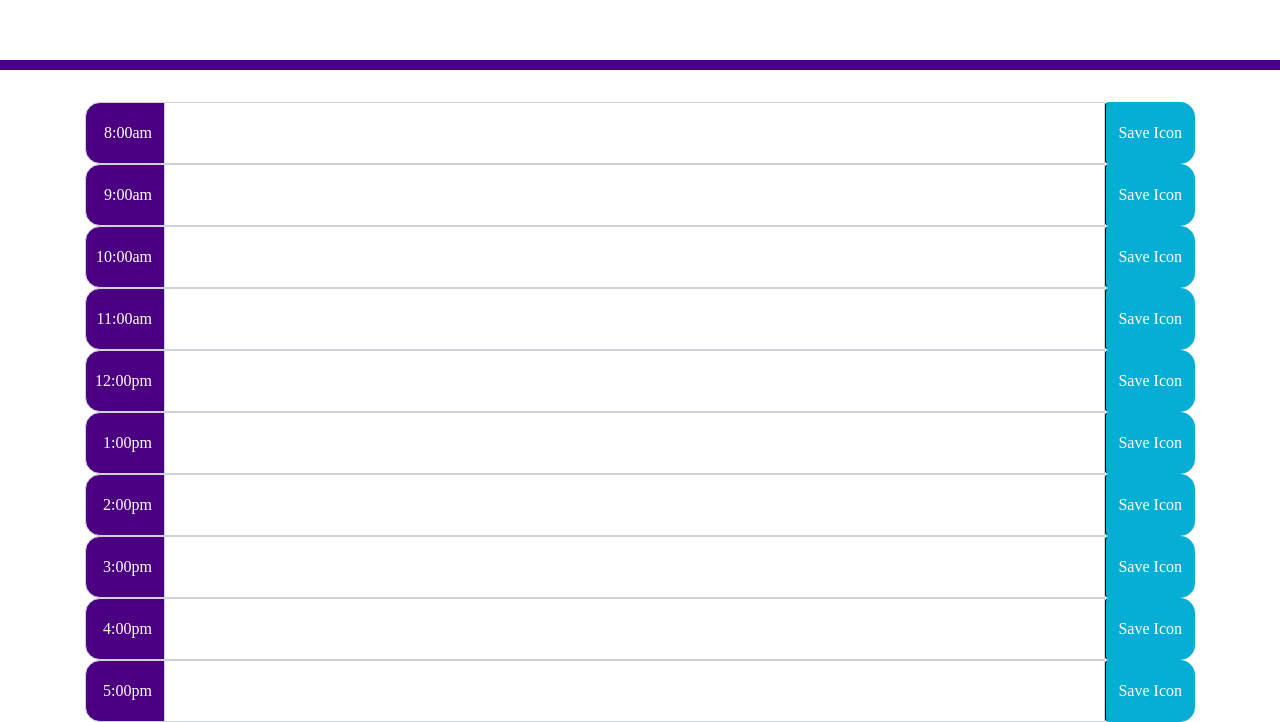
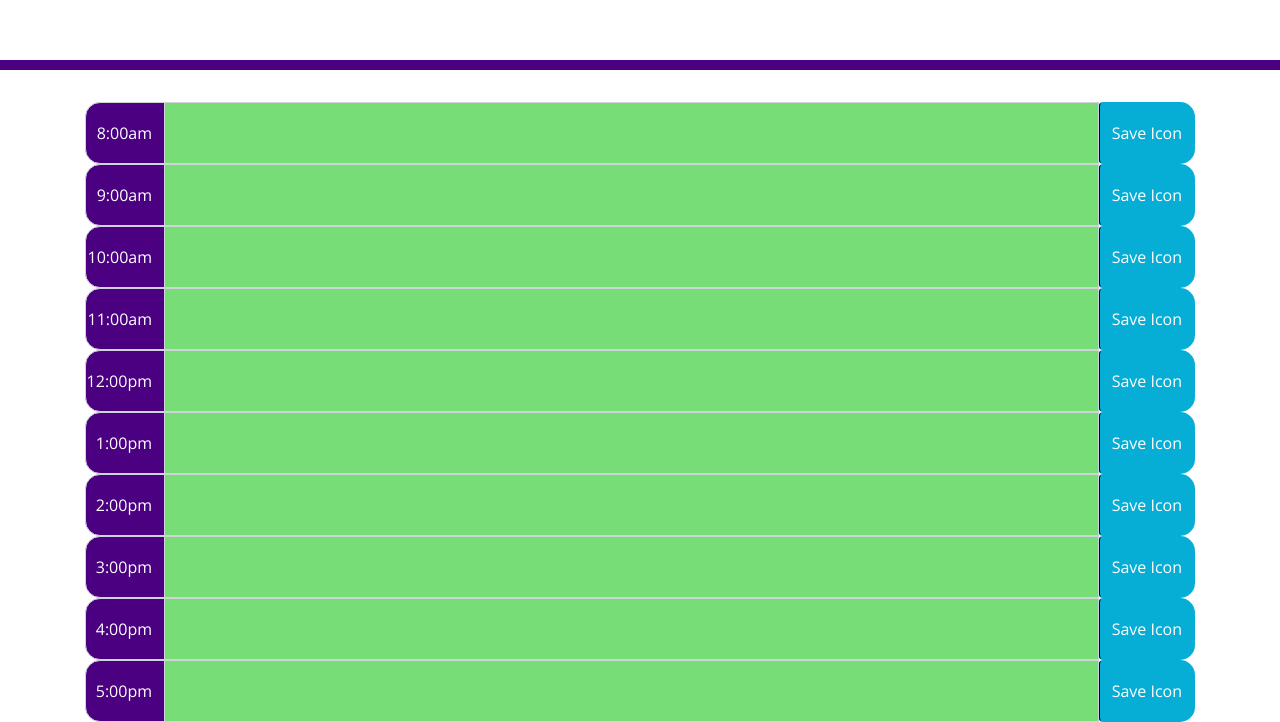
Before and after one commit to BetsyPetering/Day-Planner, a plain HTML site: page index.html in a window 1280 px wide. Shown: the part 174-896 px from the top of the page. Drawn offline with nearby package versions, Linux system fonts and the light colour scheme.

Commit message:
completed project

```diff
--- a/Assets/css/style.css
+++ b/Assets/css/style.css
@@ -35,6 +35,7 @@ textarea {
 
 .row {
   white-space: pre-wrap;
+  color: #000000;
   height: 80px;
   border-top: 1px solid white;;
 }
@@ -47,17 +48,17 @@ textarea {
 
 .past {
   background-color: #d3d3d3;
-  color: white;
+  color: #000000;
 }
 
 .present {
-  background-color: #ff6961;
-  color: white;
+  background-color: #ff61e5;
+  color: #000000;
 }
 
 .future {
   background-color: #77dd77;
-  color: white;
+  color: #000000;
 }
 
 .saveBtn {
--- a/Assets/js/script.js
+++ b/Assets/js/script.js
@@ -1,6 +1,3 @@
-console.log("hello");
-
-
 var info8 = document.getElementById("t8:00");
 var info9 = document.getElementById("t9:00");
 var info10 = document.getElementById("t10:00");
@@ -23,25 +20,34 @@ info15.innerHTML = localStorage.getItem("t3:00");
 info16.innerHTML = localStorage.getItem("t4:00");
 info17.innerHTML = localStorage.getItem("t5:00");
 
+currentHour = moment().format('HH');
 
+$("textarea").each(function() {
+    console.log($(this));
+    if (parseInt($(this).parent().attr("id")) < parseInt(currentHour) ) {
+        $(this).removeClass("present");
+        $(this).removeClass("future");
+        $(this).addClass( "past" )
+    } else if (parseInt($(this).parent().attr("id")) > parseInt(currentHour) ) {
+        $(this).removeClass("present");
+        $(this).removeClass("past");
+        console.log($(this).parent().attr("id"));
+        $(this).addClass( "future" )
+    } else {
+        $(this).removeClass("past");
+        $(this).removeClass("future");
+        $(this).addClass( "present" )
+    }
+});
 
 const today = document.getElementById("currentDay");
 today.innerHTML = moment().format('dddd, MMMM Do YYYY, h:mm a');
 
-$(".saveBtn").on("click", saveInfo);  //this covers all #saveBtn tags
+$(".saveBtn").on("click", saveInfo);
+console.log($(".saveBtn").on("click", saveInfo));
 
 function saveInfo() {
     localStorage.setItem(this.id, $(this).siblings(".form-control").val())
     console.log(this.id);
     console.log($(this));
 }
-
-//if time = after, then set class to pass
-//if time = now, then set class to present
-//if time = future, then set class to future
-
-// each time-block loop for the time
-// $(".time-block").each()
-//need a class input-group-prepend check to see if past, current, futuee
-//do military time and change to hours ONLY
-//then compare the hours (military time)
--- a/index.html
+++ b/index.html
@@ -10,92 +10,87 @@
     integrity="sha384-50oBUHEmvpQ+1lW4y57PTFmhCaXp0ML5d60M1M7uH2+nqUivzIebhndOJK28anvf" crossorigin="anonymous" />
   <link href="https://fonts.googleapis.com/css?family=Open+Sans&display=swap" rel="stylesheet" />
   <script src="./Assets/js/script.js" defer></script>
+  <link rel="stylesheet" href="./Assets/css/reset.css" />
   <link rel="stylesheet" href="./Assets/css/style.css" />
-  <link rel="stylesheet" href="./Assets/css/reset.css" />
   <title>Work Day Scheduler</title>
 </head>
 
 <body>
   <header class="jumbotron">
     <h1 class="display-3">Work Day Scheduler</h1>
-    <!-- <p class="lead">A simple calendar app for scheduling your work day</p> -->
     <p id="currentDay" class="lead"></p>
   </header>
   <div class="container">
-    <!-- Timeblocks go here -->
-
-    <div class="input-group">
-      <div class="input-group-prepend" id="8">
+    <div class="input-group" id="8">
+      <div class="input-group-prepend">
         <span class="input-group-text time-block"> 8:00am</span>
       </div>
       <textarea id="t8:00" aria-label="with textarea" class="form-control"></textarea>
       <button class="btn saveBtn" type="button" id="btn8">Save Icon</button>
     </div>
-    <div class="input-group">
-      <div class="input-group-prepend" id="9">
+    <div class="input-group" id="9">
+      <div class="input-group-prepend">
         <span class="input-group-text time-block"> 9:00am</span>
       </div>
       <textarea id="t9:00" aria-label="with textarea" class="form-control"></textarea>
       <button class="btn saveBtn" type="button" id="btn9">Save Icon</button>
     </div>
-    <div class="input-group">
-      <div class="input-group-prepend" id="10">
+    <div class="input-group" id="10">
+      <div class="input-group-prepend">
         <span class="input-group-text time-block">10:00am</span>
       </div>
       <textarea id="t10:00" aria-label="with textarea" class="form-control"></textarea>
       <button class="btn saveBtn" type="button" id="btn10">Save Icon</button>
     </div>
-    <div class="input-group">
-      <div class="input-group-prepend" id="11">
+    <div class="input-group" id="11">
+      <div class="input-group-prepend">
         <span class="input-group-text time-block">11:00am</span>
       </div>
       <textarea id="t11:00" aria-label="with textarea" class="form-control"></textarea>
       <button class="btn saveBtn" type="button" id="btn11">Save Icon</button>
     </div>
-    <div class="input-group">
-      <div class="input-group-prepend" id="12">
+    <div class="input-group" id="12" >
+      <div class="input-group-prepend">
         <span class="input-group-text time-block">12:00pm</span>
       </div>
       <textarea id="t12:00" aria-label="with textarea" class="form-control"></textarea>
       <button class="btn saveBtn" type="button" id="btn12">Save Icon</button>
     </div>
-    <div class="input-group">
-      <div class="input-group-prepend" id="13">
+    <div class="input-group" id="13">
+      <div class="input-group-prepend">
         <span class="input-group-text time-block">1:00pm</span>
       </div>
       <textarea id="t1:00" aria-label="with textarea" class="form-control"></textarea>
       <button class="btn saveBtn" type="button" id="btn13">Save Icon</button>
     </div>
-    <div class="input-group">
-      <div class="input-group-prepend" id="14">
+    <div class="input-group" id="14">
+      <div class="input-group-prepend">
         <span class="input-group-text time-block">2:00pm</span>
       </div>
       <textarea id="t2:00" aria-label="with textarea" class="form-control"></textarea>
       <button class="btn saveBtn" type="button" id="btn14">Save Icon</button>
     </div>
-    <div class="input-group">
-      <div class="input-group-prepend" id="15">
+    <div class="input-group" id="15">
+      <div class="input-group-prepend">
         <span class="input-group-text time-block">3:00pm</span>
       </div>
       <textarea id="t3:00" aria-label="with textarea" class="form-control"></textarea>
       <button class="btn saveBtn" type="button" id="btn15">Save Icon</button>
     </div>
-    <div class="input-group">
-      <div class="input-group-prepend" id="16">
+    <div class="input-group" id="16">
+      <div class="input-group-prepend">
         <span class="input-group-text time-block">4:00pm</span>
       </div>
       <textarea id="t4:00" aria-label="with textarea" class="form-control"></textarea>
       <button class="btn saveBtn" type="button" id="btn16">Save Icon</button>
     </div>
-    <div class="input-group">
-      <div class="input-group-prepend" id="17">
+    <div class="input-group" id="17">
+      <div class="input-group-prepend">
         <span class="input-group-text time-block">5:00pm</span>
       </div>
       <textarea id="t5:00" aria-label="with textarea" class="form-control"></textarea>
       <button class="btn saveBtn" type="button" id="btn17">Save Icon</button>
     </div>
-
-
   </div>
 
   <script src="https://code.jquery.com/jquery-3.4.1.min.js"></script>
```
Also changed, not shown: 1 other file.
